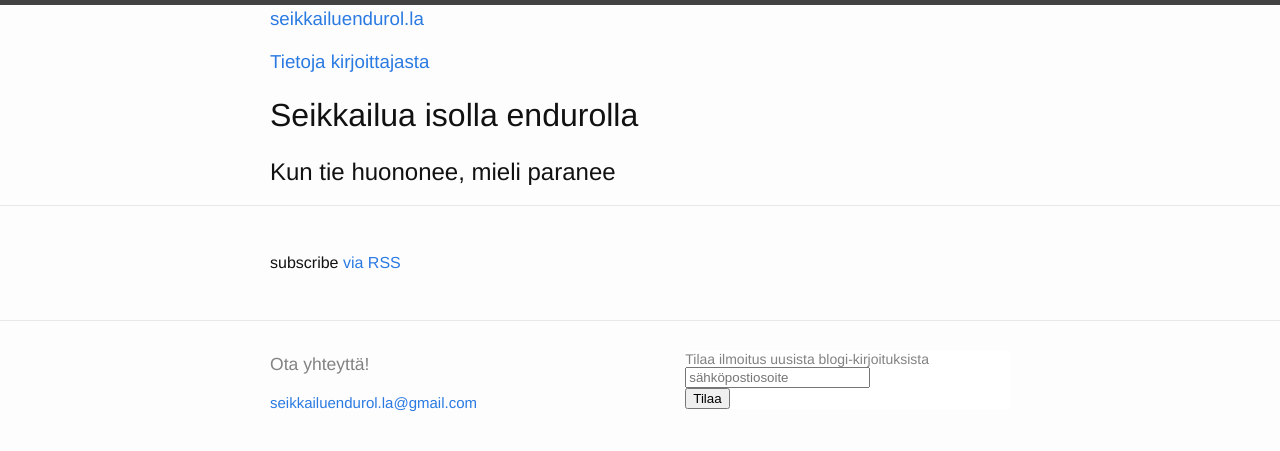
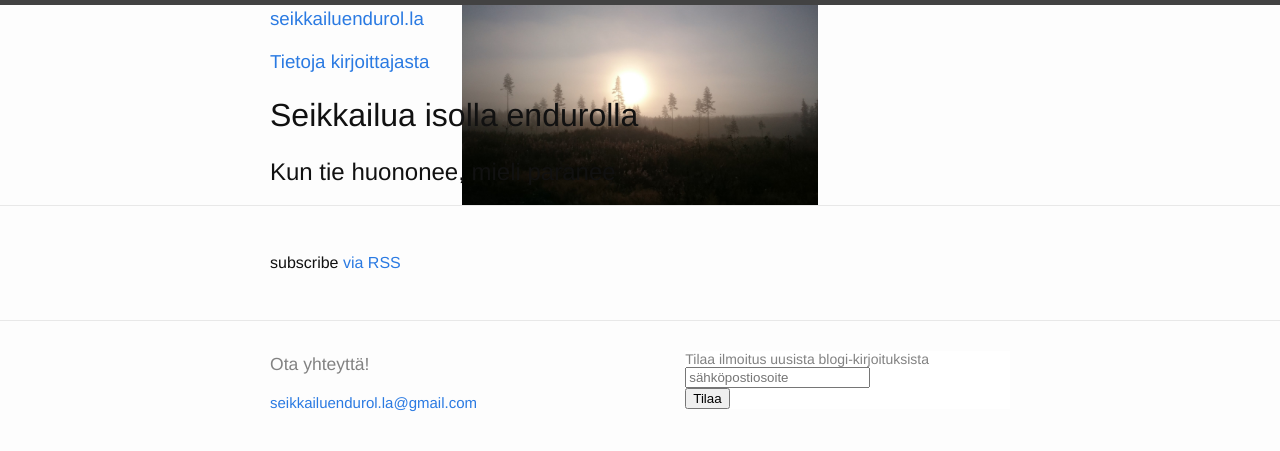
Before and after one commit to seikkailuendurolla/seikkailuendurolla.github.io, a Jekyll site: the page built from index.html, in a window 1280 px wide. Shown: the top 451 px of the page. Built offline with Jekyll 4.4.1, drawn with Linux system fonts in a browser that asks for light colours; some web fonts are replaced; comment, search, counter and statistics services are not loaded.

Commit message:
Kuva etusivulle

```diff
--- a/index.html
+++ b/index.html
@@ -1,5 +1,6 @@
 ---
 layout: default
+header_image_style: "background: url('/assets/etusivu.jpg') no-repeat center center; background-size: auto 100%;"
 ---
 
 <div class="home">
```
Also changed, not shown: assets/etusivu.jpg (added).
